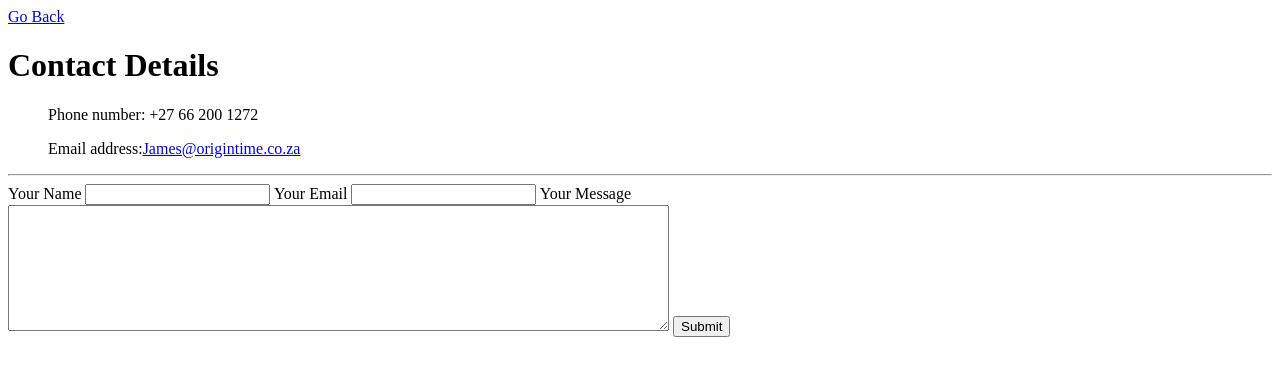
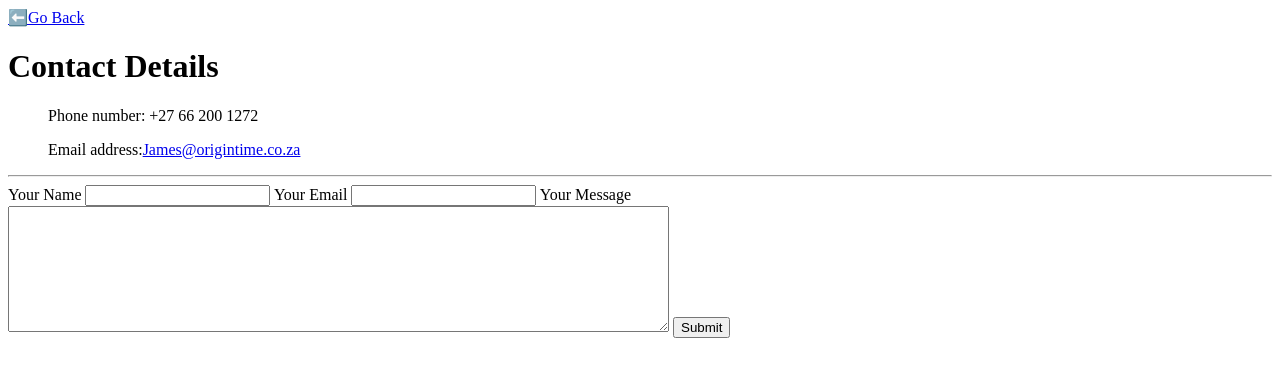
Before and after one commit to JimboT0/CV, a plain HTML site: page contact.html in a window 1280 px wide. Drawn offline with Linux system fonts and the light colour scheme.

Commit message:
Update contact.html

```diff
--- a/contact.html
+++ b/contact.html
@@ -1,6 +1,5 @@
-<!DOCTYPE html>
 <html lang="en" dir="ltr">
-<a href="index.html">Go Back</a>
+<a href="index.html">⬅️Go Back</a>
   <head>
     <meta charset="utf-8">
     <title>Contact Me</title>
```
